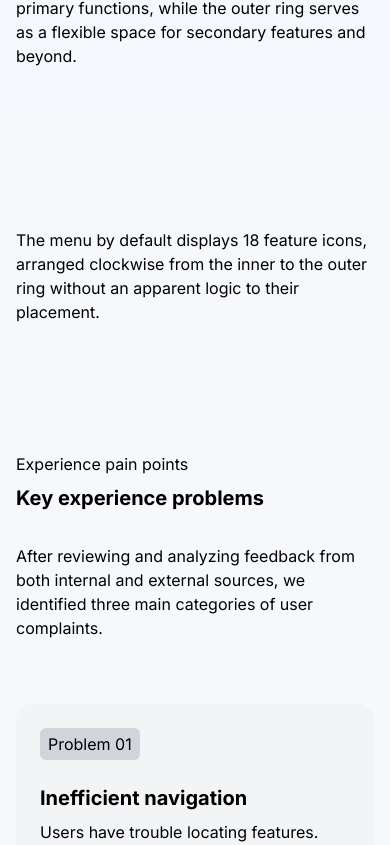
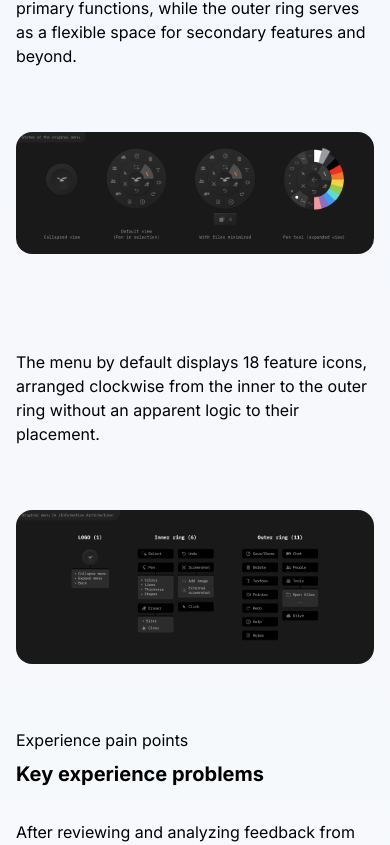
Before and after one commit to Goooleon/Portfolio-24, a Next.js app: page /ripple-classinx-menu in a window 390 px wide. Shown: the part 1279-2124 px from the top of the page. Built offline with nearby package versions, Linux system fonts and the light colour scheme.

Commit message:
responsive image fix

```diff
--- a/app/(projects)/ripple-classinx-menu/page.tsx
+++ b/app/(projects)/ripple-classinx-menu/page.tsx
@@ -35,7 +35,7 @@ export default function Project() {
                     <ResponsiveImage
                         imgSrc="/ripple-classinx-menu/bg-old-design.png"
                         alt="Description of the image"
-                        imgSize="34%"
+                        imgSize="34"
                     />
                     <TextBlock
                         sectionDes="The menu by default displays 18 feature icons, arranged clockwise from the inner to the outer ring without an apparent logic to their placement."
@@ -43,7 +43,7 @@ export default function Project() {
                     <ResponsiveImage
                         imgSrc="/ripple-classinx-menu/bg-old-IA.png"
                         alt="Description of the image"
-                        imgSize="43%"
+                        imgSize="43"
                     />
                 </div>
 
@@ -139,7 +139,7 @@ export default function Project() {
                     <ResponsiveImage
                         imgSrc="/ripple-classinx-menu/explore-IA.png"
                         alt="Description of the image"
-                        imgSize="42%"
+                        imgSize="42"
                     />
                     <TextBlock
                         sectionDes="The menu by default displays 18 feature icons, arranged clockwise from the inner to the outer ring without an apparent logic to their placement."
--- a/app/Components/responsiveimage.tsx
+++ b/app/Components/responsiveimage.tsx
@@ -1,10 +1,9 @@
 import React from 'react';
 import Image from 'next/image';
-import classNames from 'classnames';
 
 type ResponsiveImageProps = {
     imgSrc: string;
-    imgSize: string;
+    imgSize: string; // Assuming this is a percentage string like "56.25%"
     alt: string;
 };
 
@@ -13,22 +12,25 @@ const ResponsiveImage: React.FC<ResponsiveImageProps> = ({
     imgSize,
     alt,
 }) => {
-    const containerClass = classNames({
-        [`pt-[${imgSize}]`]: imgSize,
-    });
+    // Construct an inline style object for the container div
+    const containerStyle = {
+        paddingTop: imgSize ? `${imgSize}%` : '0%', // Dynamically set padding-top based on imgSize
+    };
+
     return (
-        <div className="my-16 w-full relative rounded-2xl overflow-hidden">
-            <div className={containerClass}>
+        <div
+          style={containerStyle}
+          className="my-16 w-full relative rounded-2xl overflow-hidden h-0">
+            {/* Apply inline style for dynamic padding-top. Adding h-0 to ensure the container's height is controlled by padding */}
             <Image
                 src={imgSrc}
                 alt={alt}
+                fill // Use 'fill' to ensure the image fills the padded container
+                objectFit="cover"
                 quality={100}
                 sizes="100vw"
-                    fill
                 loading='lazy'
-                    objectFit="cover"
             />
-            </div>
         </div>
     );
 };
```
Lines whose indentation alone changed are shown as unchanged.
